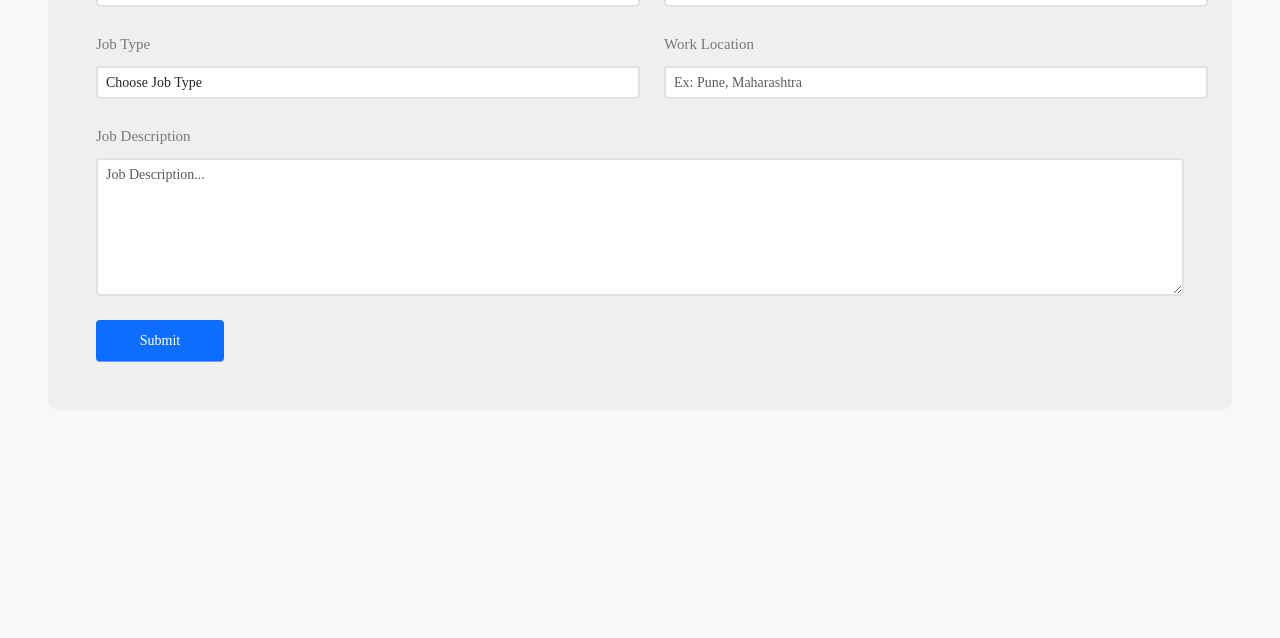
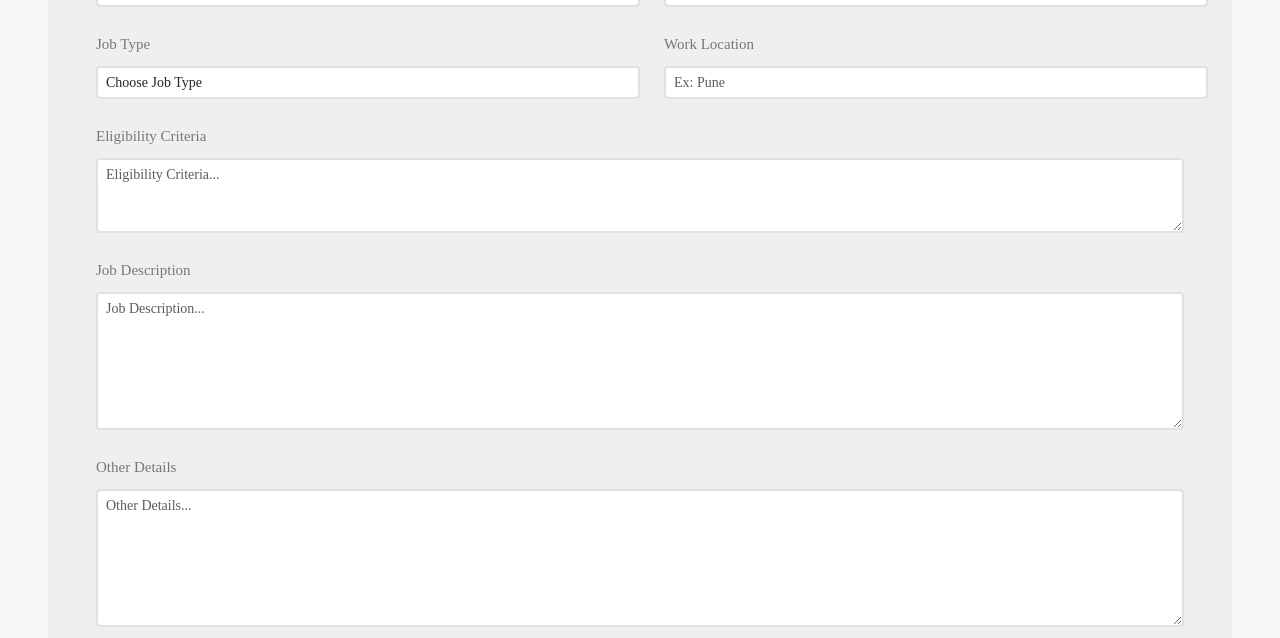
Before and after one commit to amaan-10/job-portal, a React (Create React App) app in the folder client/: page /post-job in a window 1280 px wide. Shown: the part 314-952 px from the top of the page. Before the commit the page ends 800 px from the top, so only its background shows below. Built offline with nearby package versions, Linux system fonts and the light colour scheme; no server answers; sample sign-in values are in the browser's storage.

Commit message:
add files

```diff
--- a/client/src/components/shared/Card.js
+++ b/client/src/components/shared/Card.js
@@ -1,4 +1,5 @@
 import {
+  faAngleRight,
   faBriefcaseClock,
   faCalendarDays,
   faClock,
@@ -93,6 +94,9 @@ const Card = ({ data }) => {
             >
               {description}
             </p>
+            <div className="hover text-end">
+              View details <FontAwesomeIcon icon={faAngleRight} />
+            </div>
           </div>
         </div>
       </section>
--- a/client/src/components/shared/Sidebar.js
+++ b/client/src/components/shared/Sidebar.js
@@ -186,7 +186,7 @@ const Sidebar = ({ handleChange, handleClick }) => {
           />
           <RadioForm
             handleChange={handleChange}
-            value="contaract"
+            value="contract"
             title="Contract"
             name="test"
           />
--- a/client/src/pages/JobDetails.js
+++ b/client/src/pages/JobDetails.js
@@ -30,15 +30,14 @@ const JobDetails = () => {
         setJobs(data);
       });
   }, []);
-  // console.log(jobs);
+  console.log(jobs);
 
   return (
     <div>
       <div className="px-4 px-sm-5 pt-3">
         <p>
           <Link to="/dashboard" className=" hover">
-            <FontAwesomeIcon icon={faAngleLeft} className=" pe-2" />
-            Back to Dashboard
+            <FontAwesomeIcon icon={faAngleLeft} /> Back to Dashboard
           </Link>
         </p>
       </div>
@@ -74,6 +73,20 @@ const JobDetails = () => {
               </div>
             </div>
             <div className=" pt-4">
+              <h6>Eligibility Criteria </h6>
+              <p
+                style={{
+                  borderRadius: "8px",
+                  border: "2px solid rgba(20, 20, 20, 0.05)",
+                  background: "#FFF",
+                  padding: "15px",
+                  boxShadow: " 0px 1px 2px 0px rgba(0, 0, 0, 0.03)",
+                }}
+              >
+                {job.eligibility}
+              </p>
+            </div>
+            <div className=" pt-4">
               <h6>Description </h6>
               <p
                 style={{
@@ -87,6 +100,20 @@ const JobDetails = () => {
                 {job.description}
               </p>
             </div>
+            <div className=" pt-4">
+              <h6>Other Details </h6>
+              <p
+                style={{
+                  borderRadius: "8px",
+                  border: "2px solid rgba(20, 20, 20, 0.05)",
+                  background: "#FFF",
+                  padding: "15px",
+                  boxShadow: " 0px 1px 2px 0px rgba(0, 0, 0, 0.03)",
+                }}
+              >
+                {job.otherDetails}
+              </p>
+            </div>
           </div>
         </div>
       ))}
--- a/client/src/pages/PostJobs.js
+++ b/client/src/pages/PostJobs.js
@@ -69,7 +69,7 @@ const PostJobs = () => {
                 <option value="">Choose Job Type</option>
                 <option value="full-time">Full Time</option>
                 <option value="part-time">Part Time</option>
-                <option value="intership">Intership</option>
+                <option value="intership">Internship</option>
                 <option value="contract">Contract</option>
               </select>
             </div>
@@ -77,11 +77,20 @@ const PostJobs = () => {
               <p className="d-block mb-2 text-lg">Work Location</p>
               <input
                 type="text"
-                placeholder="Ex: Pune, Maharashtra"
+                placeholder="Ex: Pune"
                 {...register("workLocation")}
                 className="form-control d-block w-full flex-1 border-2 bg-white py-1.5 pl-3 text-gray-900 placeholder-gray-400 focus-outline-none form-control-sm form-control-sm-leading-6"
               />
             </div>
+          </div>
+          <div className="col-md-12 mb-4">
+            <p className="d-block mb-2 text-lg">Eligibility Criteria</p>
+            <textarea
+              className="form-control d-block w-full flex-1 border-2 bg-white py-1.5 pl-3 text-gray-900 placeholder-gray-400 focus-outline-none form-control-sm form-control-sm-leading-6"
+              rows={3}
+              placeholder="Eligibility Criteria..."
+              {...register("eligibility")}
+            />
           </div>
           <div className="col-md-12 mb-4">
             <p className="d-block mb-2 text-lg">Job Description</p>
@@ -90,6 +99,15 @@ const PostJobs = () => {
               rows={6}
               placeholder="Job Description..."
               {...register("description")}
+            />
+          </div>
+          <div className="col-md-12 mb-4">
+            <p className="d-block mb-2 text-lg">Other Details</p>
+            <textarea
+              className="form-control d-block w-full flex-1 border-2 bg-white py-1.5 pl-3 text-gray-900 placeholder-gray-400 focus-outline-none form-control-sm form-control-sm-leading-6"
+              rows={6}
+              placeholder="Other Details..."
+              {...register("otherDetails")}
             />
           </div>
 
--- a/client/src/pages/UpdateJob.js
+++ b/client/src/pages/UpdateJob.js
@@ -108,7 +108,7 @@ const UpdateJob = () => {
                       <option value={job.workType}>{job.workType}</option>
                       <option value="full-time">Full Time</option>
                       <option value="part-time">Part Time</option>
-                      <option value="intership">Intership</option>
+                      <option value="intership">Internship</option>
                       <option value="contract">Contract</option>
                     </select>
                   </div>
@@ -116,7 +116,7 @@ const UpdateJob = () => {
                     <p className="d-block mb-2 text-lg">Work Location</p>
                     <input
                       type="text"
-                      placeholder="Ex: Pune, Maharashtra"
+                      placeholder="Ex: Pune"
                       defaultValue={job.workLocation}
                       {...register("workLocation")}
                       className="form-control d-block w-full flex-1 border-2 bg-white py-1.5 pl-3 text-gray-900 placeholder-gray-400 focus-outline-none form-control-sm form-control-sm-leading-6"
@@ -124,13 +124,33 @@ const UpdateJob = () => {
                   </div>
                 </div>
                 <div className="col-md-12 mb-4">
+                  <p className="d-block mb-2 text-lg">Eligibility Criteria</p>
+                  <textarea
+                    className="form-control d-block w-full flex-1 border-2 bg-white py-1.5 pl-3 text-gray-900 placeholder-gray-400 focus-outline-none form-control-sm form-control-sm-leading-6"
+                    rows={3}
+                    placeholder="Eligibility Criteria..."
+                    {...register("eligibility")}
+                    defaultValue={job.eligibility}
+                  />
+                </div>
+                <div className="col-md-12 mb-4">
                   <p className="d-block mb-2 text-lg">Job Description</p>
                   <textarea
                     className="form-control d-block w-full flex-1 border-2 bg-white py-1.5 pl-3 text-gray-900 placeholder-gray-400 focus-outline-none form-control-sm form-control-sm-leading-6"
                     rows={6}
                     placeholder="Job Description..."
+                    {...register("description")}
                     defaultValue={job.description}
-                    {...register("description")}
+                  />
+                </div>
+                <div className="col-md-12 mb-4">
+                  <p className="d-block mb-2 text-lg">Other Details</p>
+                  <textarea
+                    className="form-control d-block w-full flex-1 border-2 bg-white py-1.5 pl-3 text-gray-900 placeholder-gray-400 focus-outline-none form-control-sm form-control-sm-leading-6"
+                    rows={6}
+                    placeholder="Other Details..."
+                    {...register("otherDetails")}
+                    defaultValue={job.otherDetails}
                   />
                 </div>
 
```
Also changed, not shown: 2 other files (tests, documents, lock files or other folders).
